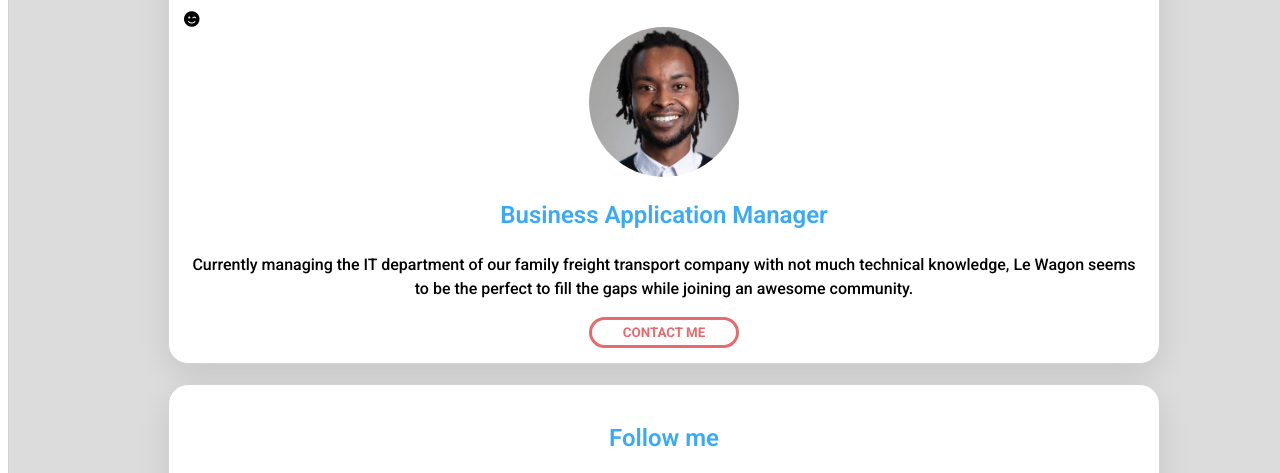
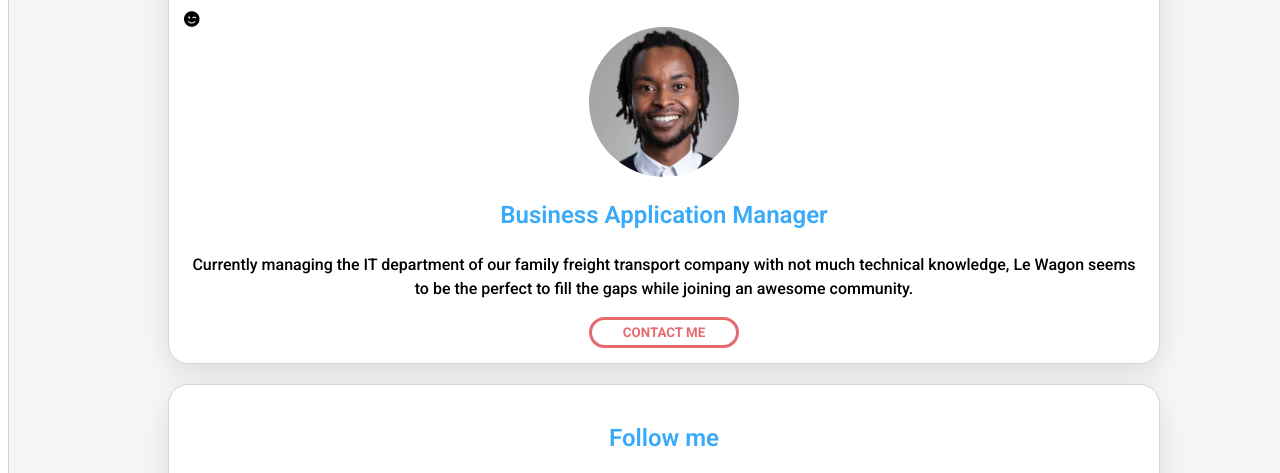
Before and after one commit to aumugisha/profile, a plain HTML site: page index.html in a window 1280 px wide. Shown: the part 152-625 px from the top of the page. Drawn offline with Linux system fonts and the light colour scheme.

Commit message:
new changes

```diff
--- a/style.css
+++ b/style.css
@@ -30,7 +30,7 @@ a {
 .container {
 
   width: 1280px;
-  background: rgb(220, 220, 220);
+  background: rgba(220, 220, 220, 0.253);
   padding: 15px;
   margin: 20px auto;
   border: 1px solid lightgrey;
```
